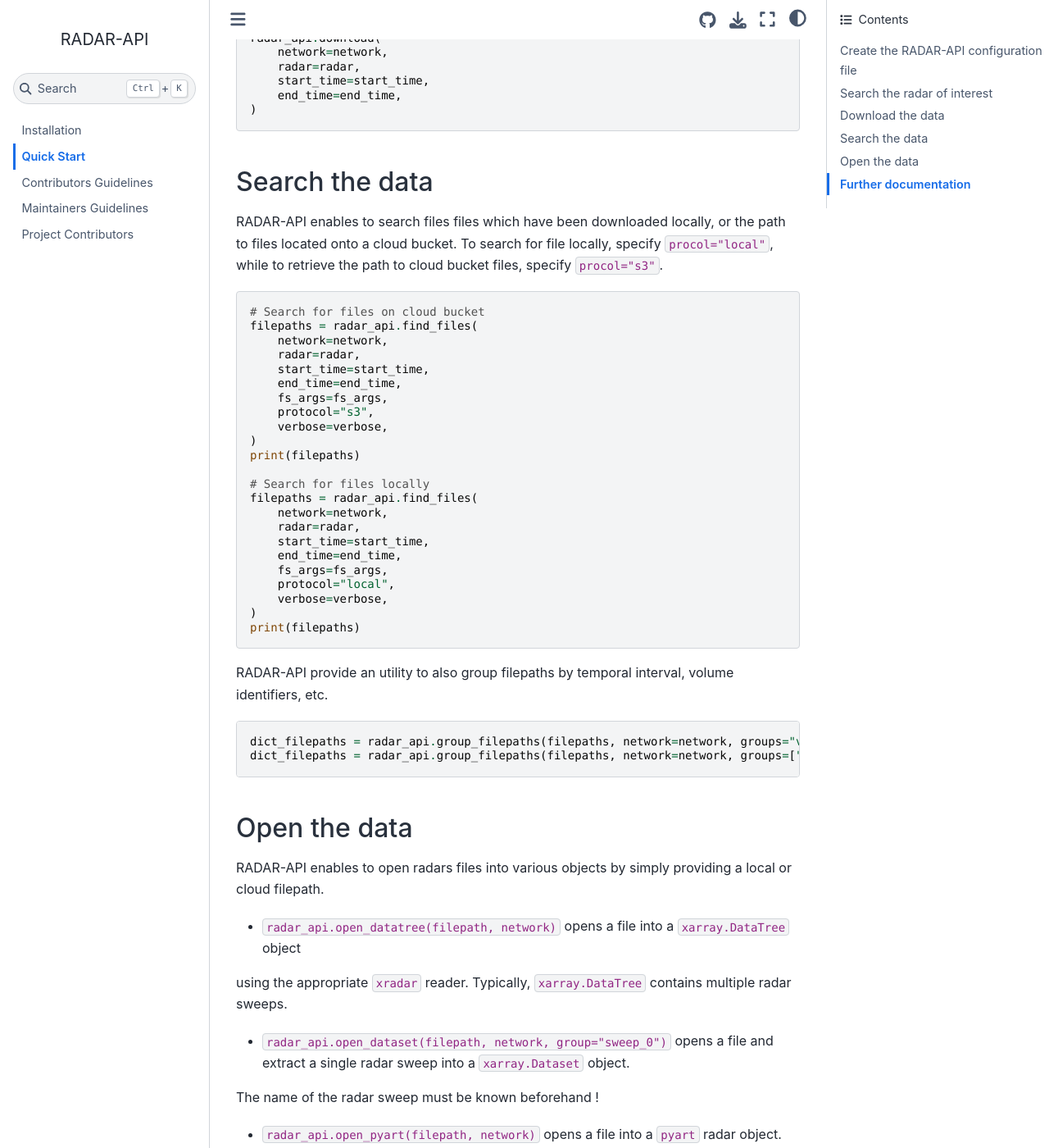
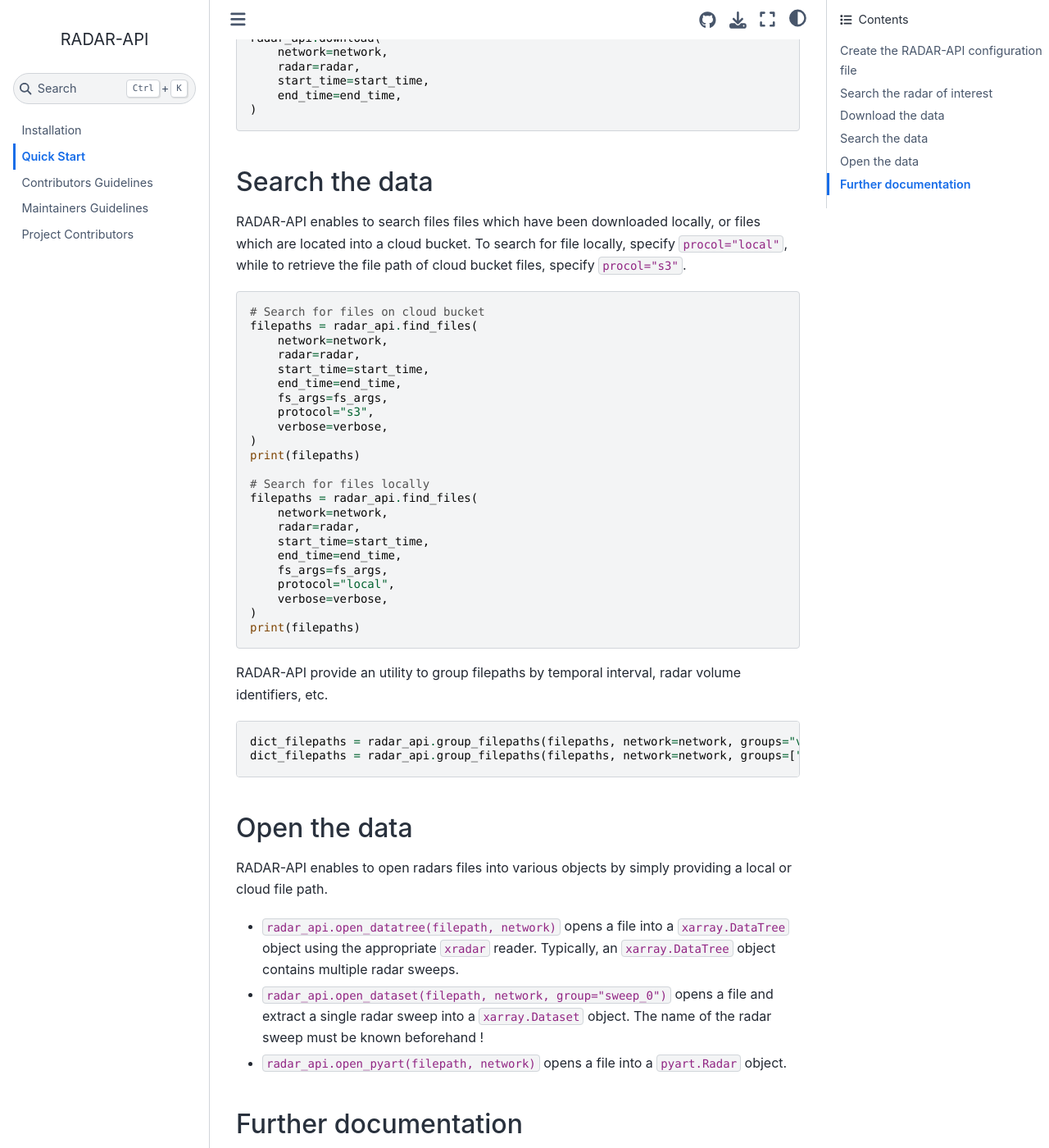
Before and after one commit to ghiggi/radar_api, a Sphinx documentation site: the page built from docs/source/03_quickstart.rst, in a window 1280 px wide and 1400 px high, scrolled down 1552 px. Shown: the whole window at 82% size. Built offline with Sphinx 7.4.7 and the Sphinx Book theme 1.1.4, drawn with Linux system fonts in a browser that asks for light colours; pages that are not in the unit, such as notebooks, are missing from menus; some of the changed text lies outside the part shown.

Commit message:
Improve documentation

```diff
--- a/CONTRIBUTING.rst
+++ b/CONTRIBUTING.rst
@@ -226,7 +226,7 @@ Refer to the table below for a comprehensive summary of all CI tools employed to
 +----------------------------------------------------+-------------------------------------------------------------------------------------------------------------------------------------+
 | Tool                                               | Aim                                                                                                                                 |
 +====================================================+=====================================================================================================================================+
-| `pre-commit.ci <https://pre-commit.ci/>`__         | Run pre-commit (as defined in `.pre-commit-config.yaml <https://github.com/ghiggi/radar_api/blob/main/.pre-commit-config.yaml>`__)    |
+| `pre-commit.ci <https://pre-commit.ci/>`__         | Run pre-commit (as defined in `.pre-commit-config.yaml <https://github.com/ghiggi/radar_api/blob/main/.pre-commit-config.yaml>`__)  |
 +----------------------------------------------------+-------------------------------------------------------------------------------------------------------------------------------------+
 | `CodeBeat <https://codebeat.co/>`__                | Automated code review and analysis tools                                                                                            |
 +----------------------------------------------------+-------------------------------------------------------------------------------------------------------------------------------------+
--- a/docs/environment.yaml
+++ b/docs/environment.yaml
@@ -2,7 +2,6 @@ name: build-doc-radar-api
 channels: [conda-forge]
 dependencies:
   - docutils
-  - radar-api
   - jupyter
   - nbsphinx==0.9.3
   - pandoc
@@ -13,3 +12,5 @@ dependencies:
   - sphinx-mdinclude==0.5.3
   - sphinx==7.2.6
   - sphinxcontrib-youtube
+  - pip:
+    - radar-api
--- a/docs/source/03_quickstart.rst
+++ b/docs/source/03_quickstart.rst
@@ -47,7 +47,7 @@ To list the available radars, you can use the following command:
     radar_api.available_radars()
 
 
-You can also search for radars belonging to a specific network and available during
+You can also search which radars of a specific network are available during
 a given time period:
 
 
@@ -89,8 +89,8 @@ Search the data
 --------------------
 
 RADAR-API enables to search files files which have been downloaded locally,
-or the path to files located onto a cloud bucket. To search for file locally,
-specify ``procol="local"``, while to retrieve the path to cloud bucket files,
+or files which are located into a cloud bucket. To search for file locally,
+specify ``procol="local"``, while to retrieve the file path of cloud bucket files,
 specify ``procol="s3"``.
 
 .. code-block:: python
@@ -120,8 +120,8 @@ specify ``procol="s3"``.
     print(filepaths)
 
 
-RADAR-API provide an utility to also group filepaths by temporal interval,
-volume identifiers, etc.
+RADAR-API provide an utility to group filepaths by temporal interval,
+radar volume identifiers, etc.
 
 .. code-block:: python
 
@@ -133,25 +133,22 @@ Open the data
 ----------------
 
 RADAR-API enables to open radars files into various objects by simply providing a
-local or cloud filepath.
+local or cloud file path.
 
-- ``radar_api.open_datatree(filepath, network)`` opens a file into a ``xarray.DataTree`` object
-using the appropriate ``xradar`` reader. Typically, ``xarray.DataTree`` contains multiple radar sweeps.
+- ``radar_api.open_datatree(filepath, network)`` opens a file into a ``xarray.DataTree`` object using the appropriate ``xradar`` reader. Typically, an ``xarray.DataTree`` object contains multiple radar sweeps.
 
-- ``radar_api.open_dataset(filepath, network, group="sweep_0")`` opens a file and extract a single radar sweep into a ``xarray.Dataset`` object.
-The name of the radar sweep must be known beforehand !
+- ``radar_api.open_dataset(filepath, network, group="sweep_0")`` opens a file and extract a single radar sweep into a ``xarray.Dataset`` object. The name of the radar sweep must be known beforehand !
 
-- ``radar_api.open_pyart(filepath, network)`` opens a file into a ``pyart`` radar object.
+- ``radar_api.open_pyart(filepath, network)`` opens a file into a ``pyart.Radar``  object.
 
 
 Further documentation
 --------------------------
 
-For radar data processing, please have a look at the following software:
-
-- `xradar <https://docs.openradarscience.org/projects/xradar/en/stable/>`_,
-- `pyart <https://arm-doe.github.io/pyart/>`_
-- `wradlib <https://docs.wradlib.org/en/latest/>`_
+For radar data processing, please have a look at
+`xradar <https://docs.openradarscience.org/projects/xradar/en/stable/>`_,
+`pyart <https://arm-doe.github.io/pyart/>`_ and
+`wradlib <https://docs.wradlib.org/en/latest/>`_ software.
 
 
 If you are not familiar with `xarray <http://xarray.pydata.org/en/stable/>`_,
--- a/docs/source/conf.py
+++ b/docs/source/conf.py
@@ -66,7 +66,9 @@ intersphinx_mapping = {
     "shapely": ("https://shapely.readthedocs.io/en/stable/", None),
     "geopandas": ("https://geopandas.org/en/stable/", None),
     "xvec": ("https://xvec.readthedocs.io/en/stable/", None),
-    # "polars": ("https://docs.pola.rs/", None),
+    "xradar": ("https://docs.openradarscience.org/projects/xradar/en/stable/", None),
+    "pyart": ("https://arm-doe.github.io/pyart/", None),
+    "fsspec": ("https://filesystem-spec.readthedocs.io/en/stable/", None)
 }
 always_document_param_types = True
 
--- a/docs/source/index.rst
+++ b/docs/source/index.rst
@@ -1,6 +1,6 @@
 
 Welcome to the RADAR-API documentation!
-======================================
+========================================
 
 
 The **RADAR-API** is a Python package designed to make your life easier, whether you aim to download some weather radar data, search for specific files, or jump into scientific analysis.
@@ -17,7 +17,7 @@ Let's get started and unlock the full potential of weather radar data archive to
 
 
 Documentation
-=============
+==============
 
 .. toctree::
    :maxdepth: 2
@@ -39,7 +39,7 @@ API Reference
 
 
 Indices and tables
-==================
+===================
 
 * :ref:`genindex`
 * :ref:`modindex`
--- a/pyproject.toml
+++ b/pyproject.toml
@@ -44,6 +44,7 @@ dependencies = [
     "trollsift",
     "numpy",
     "pandas",
+    "tqdm",
 ]
 requires-python = ">=3.10"
 dynamic = ["version"]
```
Also changed, not shown: other parts of docs/source/03_quickstart.rst (+1 -1 lines), docs/source/07_maintainers_guidelines.rst (+7 -7 lines), 2 other files.
